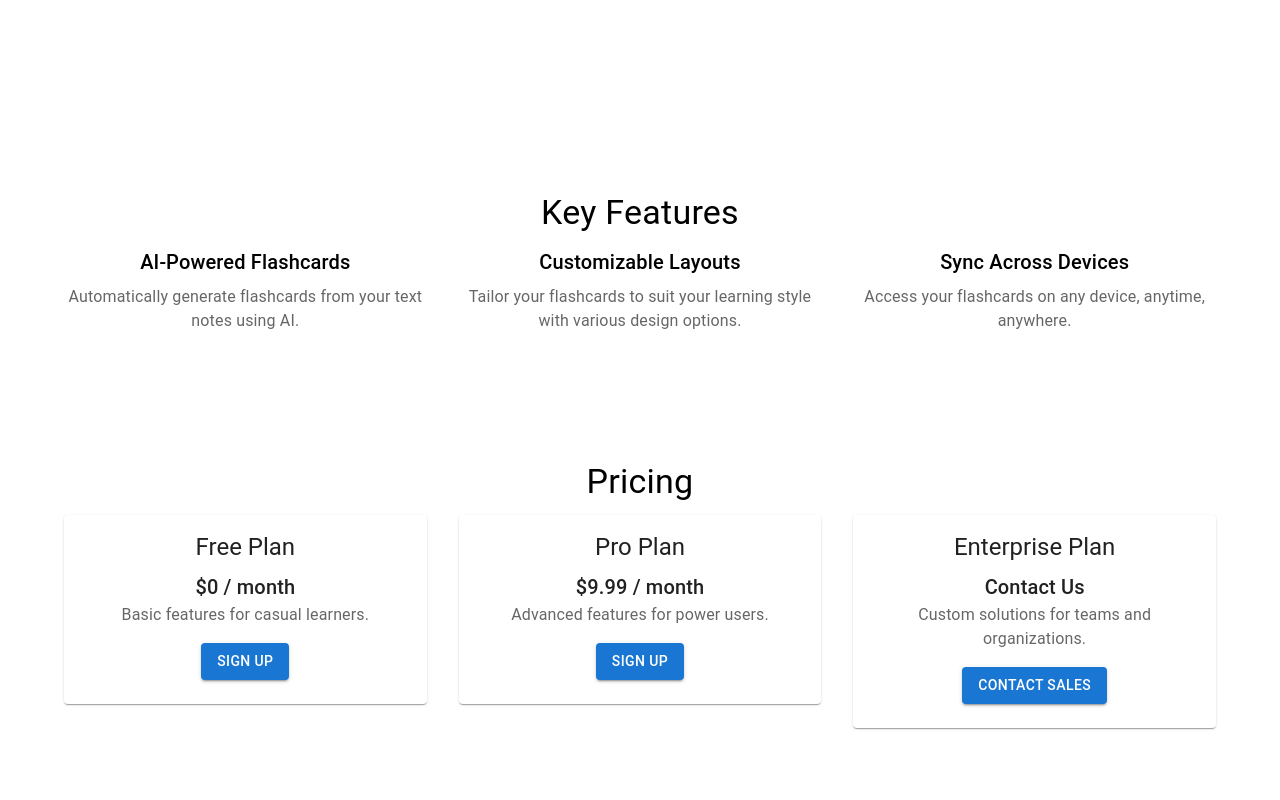
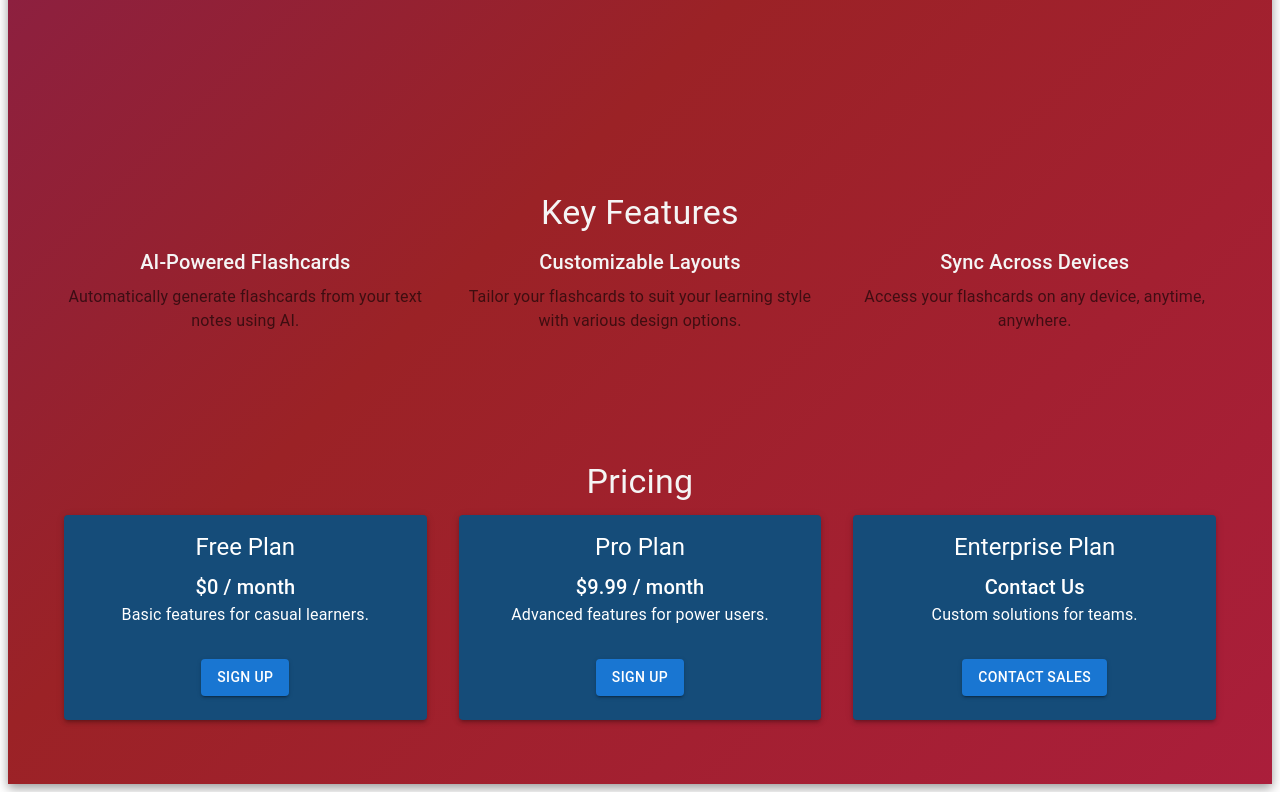
Before and after one commit to iusekarma/flashcards, a Next.js app: page / in a window 1280 px wide. Shown: the part 488-1288 px from the top of the page. Built offline with nearby package versions, Linux system fonts and the light colour scheme; no server answers.

Commit message:
UI enhancement made, Logout button implemented

```diff
--- a/app/page.js
+++ b/app/page.js
@@ -1,10 +1,21 @@
 // pages/index.js
-
+'use client'
 import { Box, Button, Container, Typography, Grid, Card, CardContent } from '@mui/material';
 import { SignedOut, SignedIn } from '@clerk/nextjs';
 
 export default function Home() {
   return (
+    <Box
+    sx={{
+      background: `linear-gradient(135deg, #b8860b, #5a189a, #9b2226, #c2185b)`, // Deep gold, dark violet, deep red, and rich pink
+      backgroundSize: '400% 400%',
+      animation: 'gradientAnimation 15s ease infinite',
+      minHeight: '100vh',
+      boxShadow: '0 4px 10px rgba(0, 0, 0, 0.4)', // Adds a subtle depth for a more metallic look
+      color: '#f5f5f5', // Light text color to contrast with the deep background
+    }}
+
+    >
       <Container maxWidth="lg">
         {/* Hero Section */}
         <Box
@@ -16,6 +27,7 @@ export default function Home() {
             minHeight: '60vh',
             textAlign: 'center',
             py: 8,
+            color: 'white', // Ensure text is readable on the gradient
           }}
         >
           <Typography variant="h2" component="h1" gutterBottom>
@@ -91,55 +103,138 @@ export default function Home() {
     </Typography>
     <Grid container spacing={4} justifyContent="center">
         <Grid item xs={12} md={4}>
-            <Card>
+            <Card
+                sx={{
+                    backgroundColor: '#154c79', // Blue background color for the card
+                    color: 'white', // White text for contrast
+                    boxShadow: 3, // Optional: Card shadow for depth
+                    transition: 'transform 0.3s ease, box-shadow 0.3s ease',
+                    '&:hover': {
+                        transform: 'scale(1.05)',
+                        boxShadow: 6,
+                    },
+                }}
+            >
                 <CardContent>
                     <Typography variant="h5" gutterBottom>
                         Free Plan
                     </Typography>
                     <Typography variant="h6">$0 / month</Typography>
-                <Typography color="textSecondary" paragraph>
+                    <Typography color="inherit" paragraph>
                         Basic features for casual learners.
                     </Typography>
-                <Button variant="contained" color="primary">
+                    <Button
+    variant="contained"
+    sx={{
+        mt: 2,
+        bgcolor: '#1976d2', // Blue color for the button
+        color: 'white', // White text for contrast
+        '&:hover': {
+            bgcolor: '#1565c0', // Darker blue for hover effect
+        },
+    }}
+>
     Sign Up
 </Button>
+
                 </CardContent>
             </Card>
         </Grid>
         <Grid item xs={12} md={4}>
-            <Card>
+            <Card
+                sx={{
+                    backgroundColor: '#154c79', // Blue background color for the card
+                    color: 'white', // White text for contrast
+                    boxShadow: 3, // Optional: Card shadow for depth
+                    transition: 'transform 0.3s ease, box-shadow 0.3s ease',
+                    '&:hover': {
+                        transform: 'scale(1.05)',
+                        boxShadow: 6,
+                    },
+                }}
+            >
                 <CardContent>
                     <Typography variant="h5" gutterBottom>
                         Pro Plan
                     </Typography>
                     <Typography variant="h6">$9.99 / month</Typography>
-                <Typography color="textSecondary" paragraph>
+                    <Typography color="inherit" paragraph>
                         Advanced features for power users.
                     </Typography>
-                <Button variant="contained" color="primary">
+                    <Button
+    variant="contained"
+    sx={{
+        mt: 2,
+        bgcolor: '#1976d2', // Blue color for the button
+        color: 'white', // White text for contrast
+        '&:hover': {
+            bgcolor: '#1565c0', // Darker blue for hover effect
+        },
+    }}
+>
     Sign Up
 </Button>
+
                 </CardContent>
             </Card>
         </Grid>
         <Grid item xs={12} md={4}>
-            <Card>
+            <Card
+                sx={{
+                    backgroundColor: '#154c79', // Blue background color for the card
+                    color: 'white', // White text for contrast
+                    boxShadow: 3, // Optional: Card shadow for depth
+                    transition: 'transform 0.3s ease, box-shadow 0.3s ease',
+                    '&:hover': {
+                        transform: 'scale(1.05)',
+                        boxShadow: 6,
+                    },
+                }}
+            >
                 <CardContent>
                     <Typography variant="h5" gutterBottom>
                         Enterprise Plan
                     </Typography>
                     <Typography variant="h6">Contact Us</Typography>
-                <Typography color="textSecondary" paragraph>
-                  Custom solutions for teams and organizations.
+                    <Typography color="inherit" paragraph>
+                        Custom solutions for teams.
                     </Typography>
-                <Button variant="contained" color="primary">
+                    <Button
+    variant="contained"
+    sx={{
+        mt: 2,
+        bgcolor: '#1976d2', // Blue color for the button
+        color: 'white', // White text for contrast
+        '&:hover': {
+            bgcolor: '#1565c0', // Darker blue for hover effect
+        },
+    }}
+>
     Contact Sales
 </Button>
+
                 </CardContent>
             </Card>
         </Grid>
     </Grid>
 </Box>
+
       </Container>
+
+      {/* Add the keyframes for gradient animation */}
+      <style jsx global>{`
+        @keyframes gradientAnimation {
+          0% {
+            background-position: 0% 50%;
+          }
+          50% {
+            background-position: 100% 50%;
+          }
+          100% {
+            background-position: 0% 50%;
+          }
+        }
+      `}</style>
+    </Box>
   );
 }
```
Also changed, not shown: app/flashcard/page.js (+81 -14 lines), app/flashcards/page.js (+92 -12 lines), app/generate/page.js (+41 -38 lines). Lines whose indentation alone changed are shown as unchanged.
